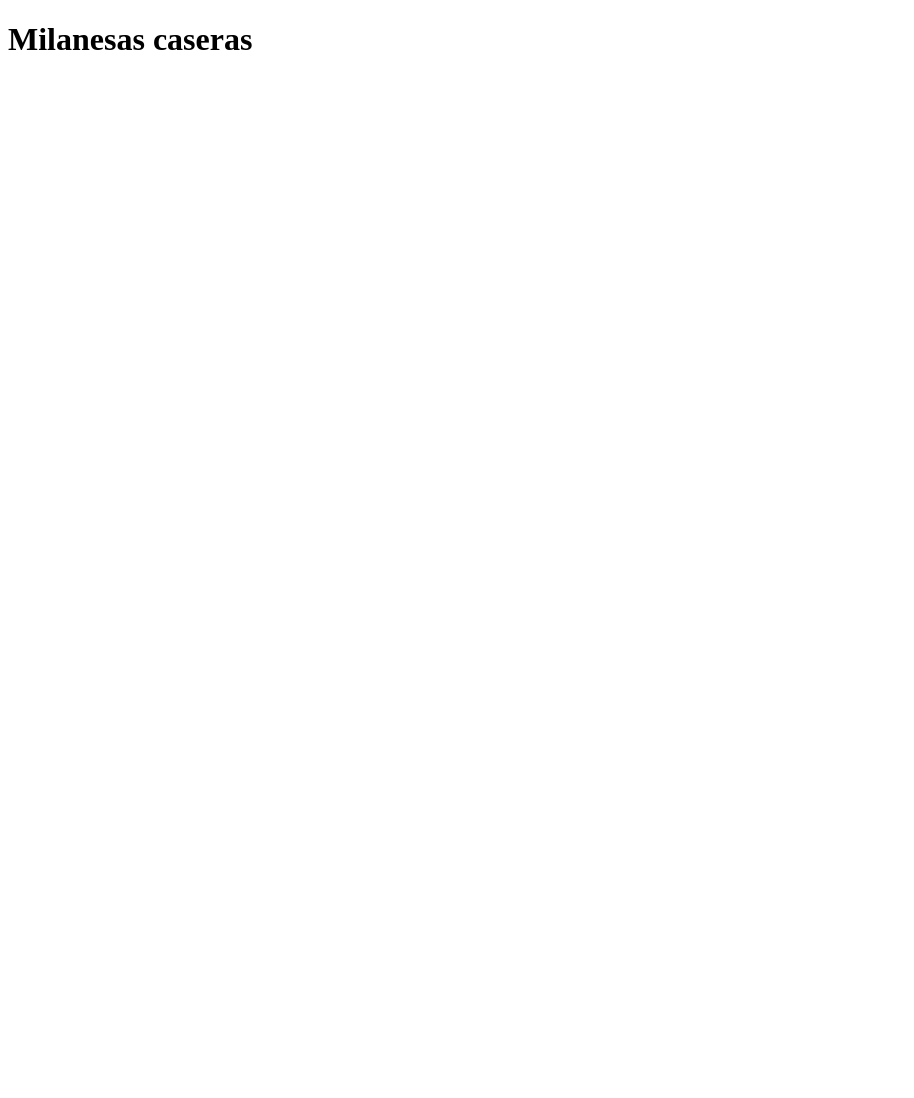
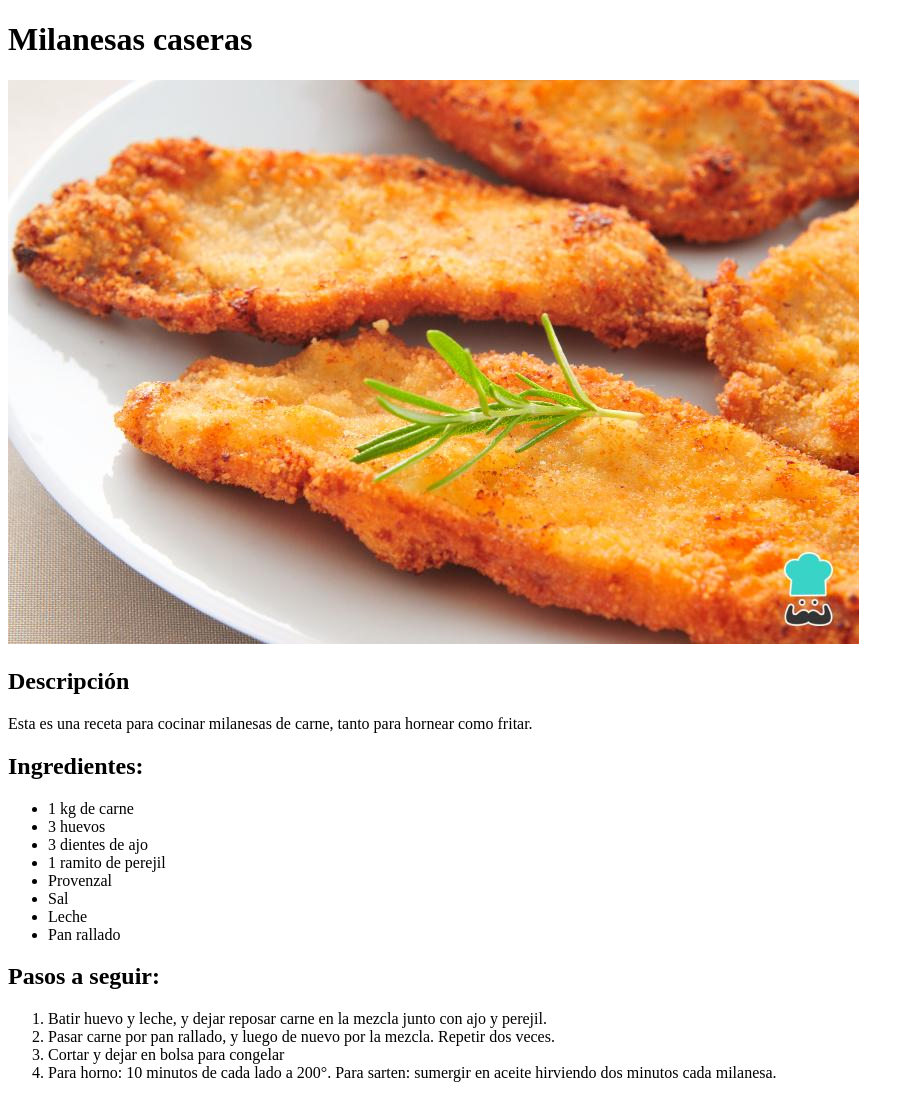
Before and after one commit to BautiL/odin-recipes, a plain HTML site: page recipes/milanesas.html in a window 1280 px wide. Shown: the whole page, without its empty margins (0-914 px from the left). Before the commit the page ends 800 px from the top, so only its background shows below. Drawn offline with Linux system fonts and the light colour scheme.

Commit message:
Añadida pagina de receta de milanesas

```diff
--- a/recipes/milanesas.html
+++ b/recipes/milanesas.html
@@ -7,5 +7,30 @@
 </head>
 <body>
     <h1>Milanesas caseras</h1>
+
+    <img src="./milanesa_de_carne.jpg" alt="Milanesas">
+
+    <h2>Descripción</h2>
+    <p>Esta es una receta para cocinar milanesas de carne, tanto para hornear como fritar.</p>
+
+    <h2>Ingredientes:</h2>
+    <ul>
+        <li>1 kg de carne</li>
+        <li>3 huevos</li>
+        <li>3 dientes de ajo</li>
+        <li>1 ramito de perejil</li>
+        <li>Provenzal</li>
+        <li>Sal</li>
+        <li>Leche</li>
+        <li>Pan rallado</li>
+    </ul>
+
+    <h2>Pasos a seguir: </h2>
+    <ol>
+        <li>Batir huevo y leche, y dejar reposar carne en la mezcla junto con ajo y perejil.</li>
+        <li>Pasar carne por pan rallado, y luego de nuevo por la mezcla. Repetir dos veces.</li>
+        <li>Cortar y dejar en bolsa para congelar</li>
+        <li>Para horno: 10 minutos de cada lado a 200°. Para sarten: sumergir en aceite hirviendo dos minutos cada milanesa.</li>
+    </ol>
 </body>
 </html>
```
Also changed, not shown: index.html (+3 -1 lines), recipes/milanesa_de_carne.jpg (added).
